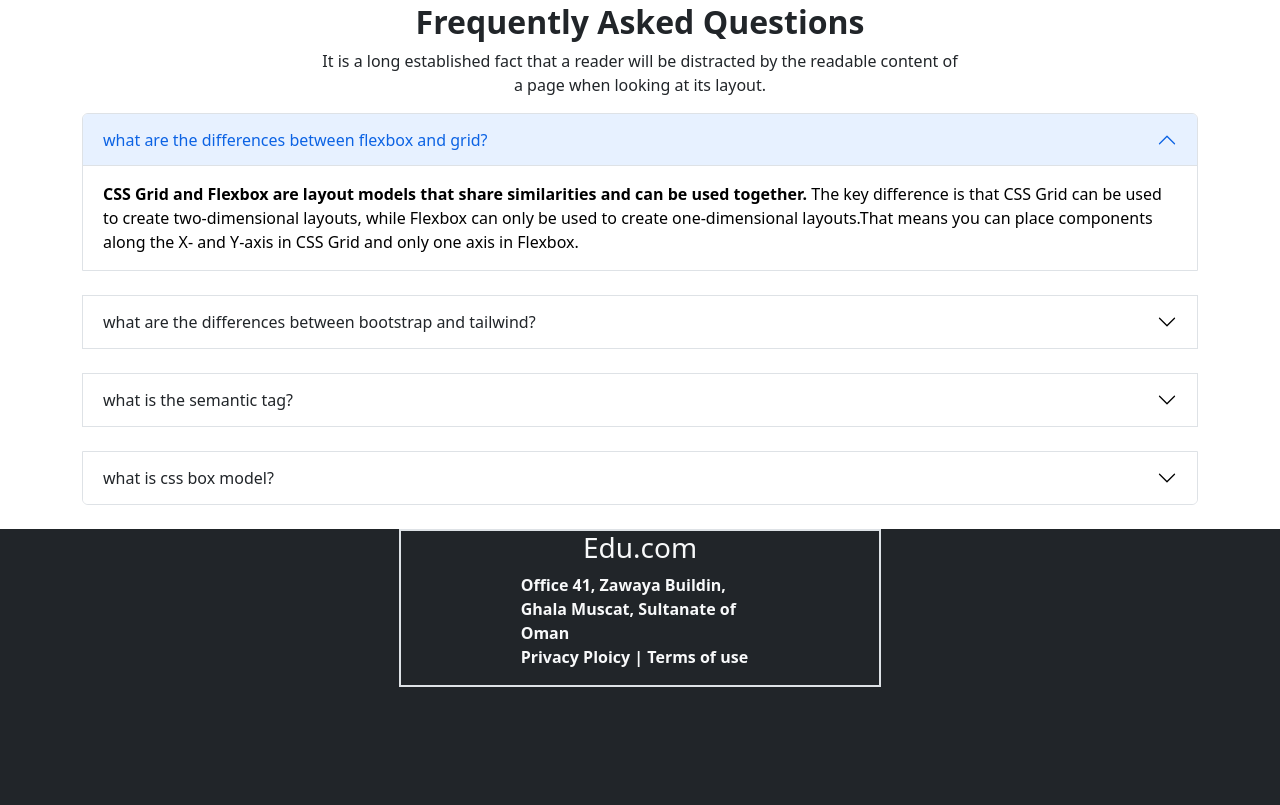
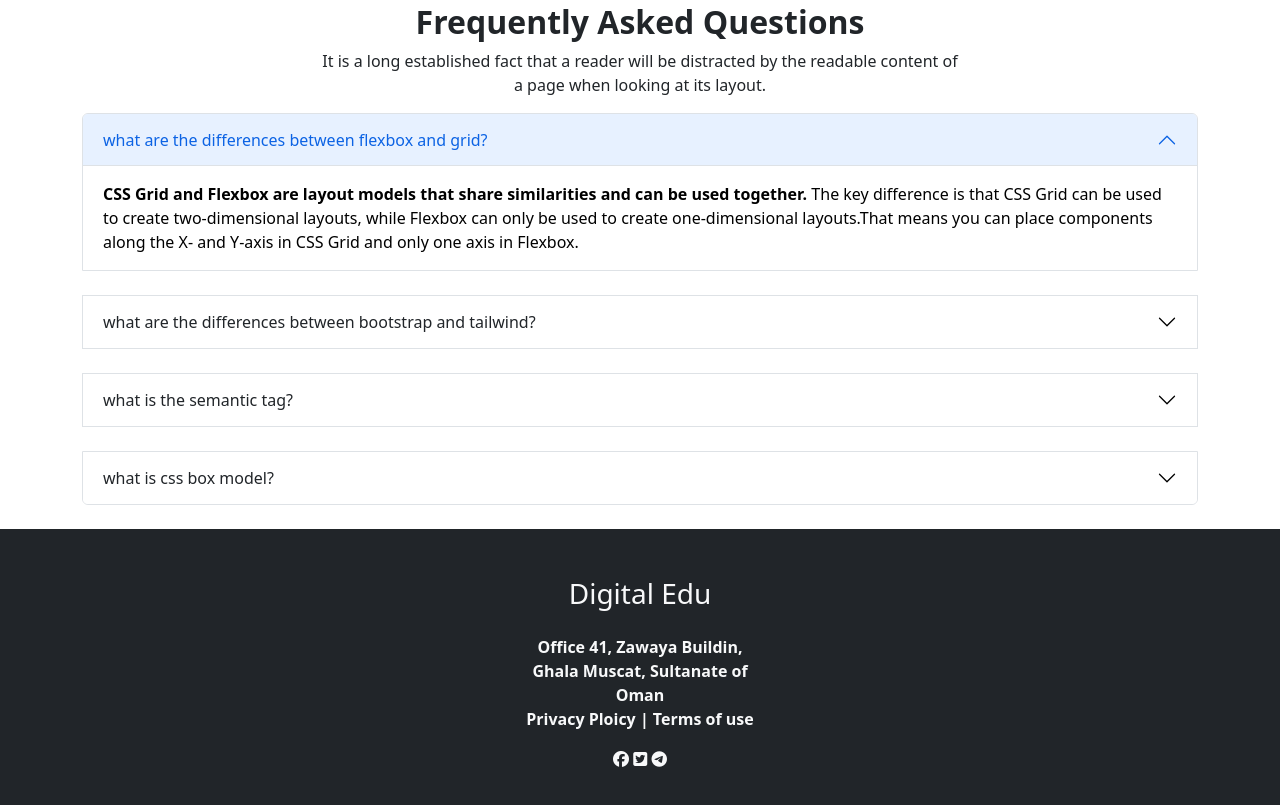
Before and after one commit to salmadaliya/assignment-3, a plain HTML site: page index.html in a window 1280 px wide. Shown: the part 3433-4238 px from the top of the page. Drawn offline with nearby package versions, Linux system fonts and the light colour scheme.

Commit message:
finished the footer

```diff
--- a/index.html
+++ b/index.html
@@ -6,6 +6,7 @@
     <meta name="viewport" content="width=device-width, initial-scale=1">
     <title>Bootstrap demo</title>
     <link href="https://cdn.jsdelivr.net/npm/bootstrap@5.2.0/dist/css/bootstrap.min.css" rel="stylesheet" integrity="sha384-gH2yIJqKdNHPEq0n4Mqa/HGKIhSkIHeL5AyhkYV8i59U5AR6csBvApHHNl/vI1Bx" crossorigin="anonymous">
+    <script src="https://kit.fontawesome.com/7b552ad21d.js" crossorigin="anonymous"></script>
 </head>
 
 <body>
@@ -485,11 +486,11 @@
     <script src="https://cdn.jsdelivr.net/npm/bootstrap@5.2.0/dist/js/bootstrap.bundle.min.js " integrity="sha384-A3rJD856KowSb7dwlZdYEkO39Gagi7vIsF0jrRAoQmDKKtQBHUuLZ9AsSv4jD4Xa " crossorigin="anonymous "></script>
 </body>
 <footer class=" bg-dark " style="height:300px ">
-    <div class="d-flex justify-content-center py-5-5 ">
-        <div class="text-light fw-bolder border border-2 ">
+    <div class="d-flex justify-content-center py-5 ">
+        <div class="text-light fw-bolder ">
             <div class=" d-flex justify-content-center ">
-                <h3>
-                    Edu.com
+                <h3 class="mb-4">
+                    Digital Edu
 
                 </h3>
             </div>
@@ -497,11 +498,22 @@
 
             <div class="d-flex justify-content-center ">
                 <div class=" w-50 d-flex justify-content-center ">
-                    <p class="text-light ">Office 41, Zawaya Buildin, Ghala Muscat, Sultanate of Oman<br> Privacy Ploicy | Terms of use</p>
+                    <p class="text-light text-center ">Office 41, Zawaya Buildin, Ghala Muscat, Sultanate of Oman<br> Privacy Ploicy | Terms of use</p>
                 </div>
+
+
+            </div>
+            <div class=" d-flex justify-content-center ">
+                <div class=" ">
+                    <i class="fa-brands fa-facebook"></i>
+                    <i class="fa-brands fa-square-twitter"></i>
+                    <i class="fa-brands fa-telegram"></i>
+                </div>
+
             </div>
         </div>
     </div>
+
 </footer>
 
 </html>
```
